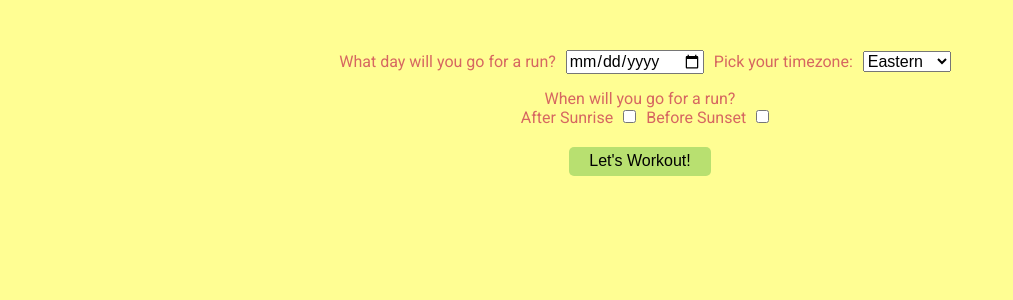
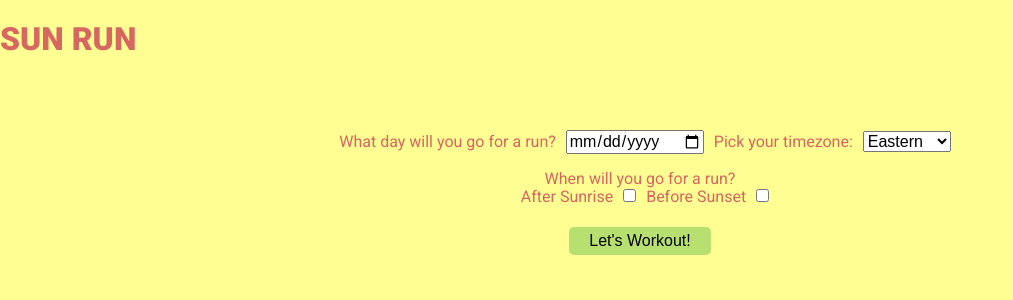
Before and after one commit to array-of-sunshine-2021/array-of-sunshine-api, a React (Create React App) app: page / in a window 1280 px wide. Shown: the top 300 px of the page, without its empty margins (0-1013 px from the left). Built offline with nearby package versions, Linux system fonts and the light colour scheme.

Commit message:
added header

```diff
--- a/src/App.js
+++ b/src/App.js
@@ -33,6 +33,7 @@ function App() {
 
   return (
     <div className="App">
+      <h1>SUN RUN</h1>
       <Form
       submit={handleSubmit}
       dateInput= {dateInput}
```
